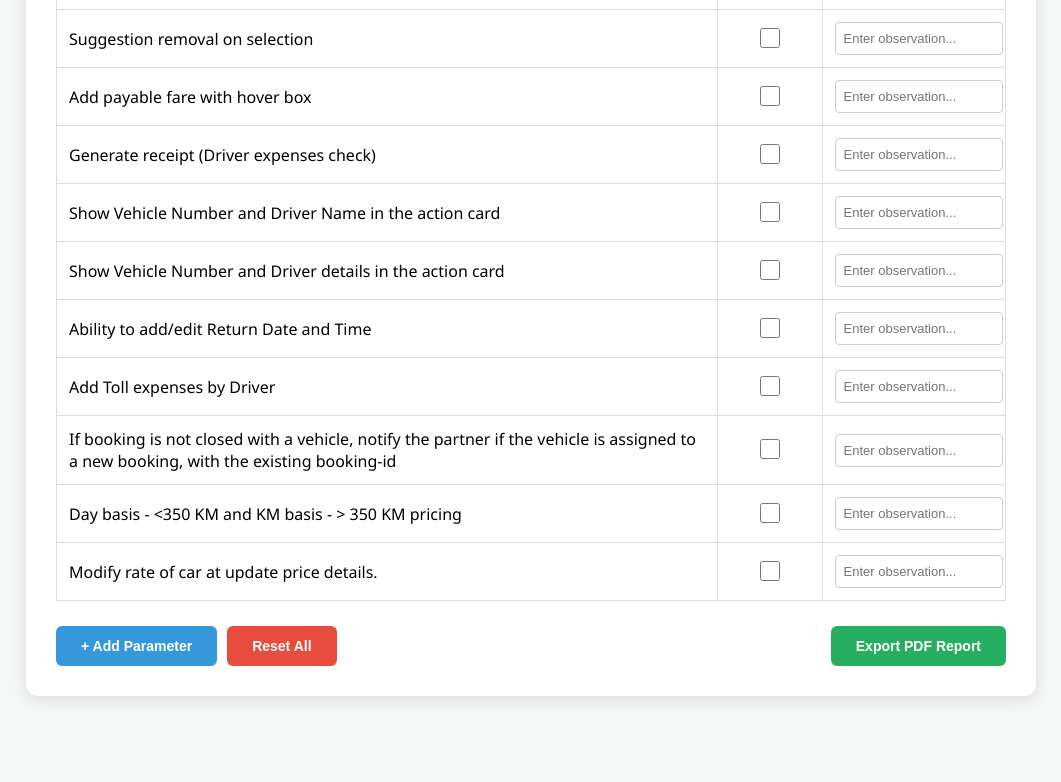
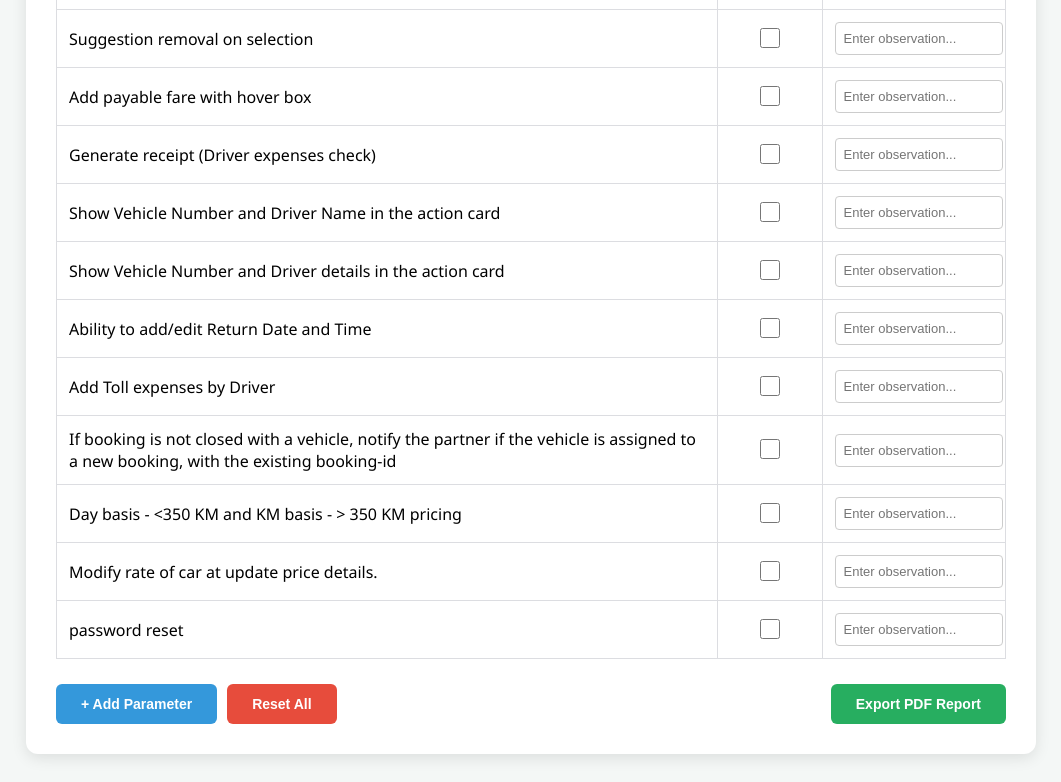
Before and after one commit to yash-gupta026/testing-report-tool, a plain HTML site: page index.html in a window 1280 px wide. Shown: the part 558-1340 px from the top of the page, without its empty margins (109-1170 px from the left). Before the commit the page ends 1282 px from the top, so only its background shows below. Drawn offline with nearby package versions, Linux system fonts and the light colour scheme.

Commit message:
Update index.html

```diff
--- a/index.html
+++ b/index.html
@@ -87,7 +87,8 @@
         "Add Toll expenses by Driver",
         "If booking is not closed with a vehicle, notify the partner if the vehicle is assigned to a new booking, with the existing booking-id",
         "Day basis - <350 KM and KM basis - > 350 KM pricing",
-        "Modify rate of car at update price details."
+        "Modify rate of car at update price details.",
+        "password reset"
     ];
 
     const tableBody = document.getElementById('tableBody');
```
